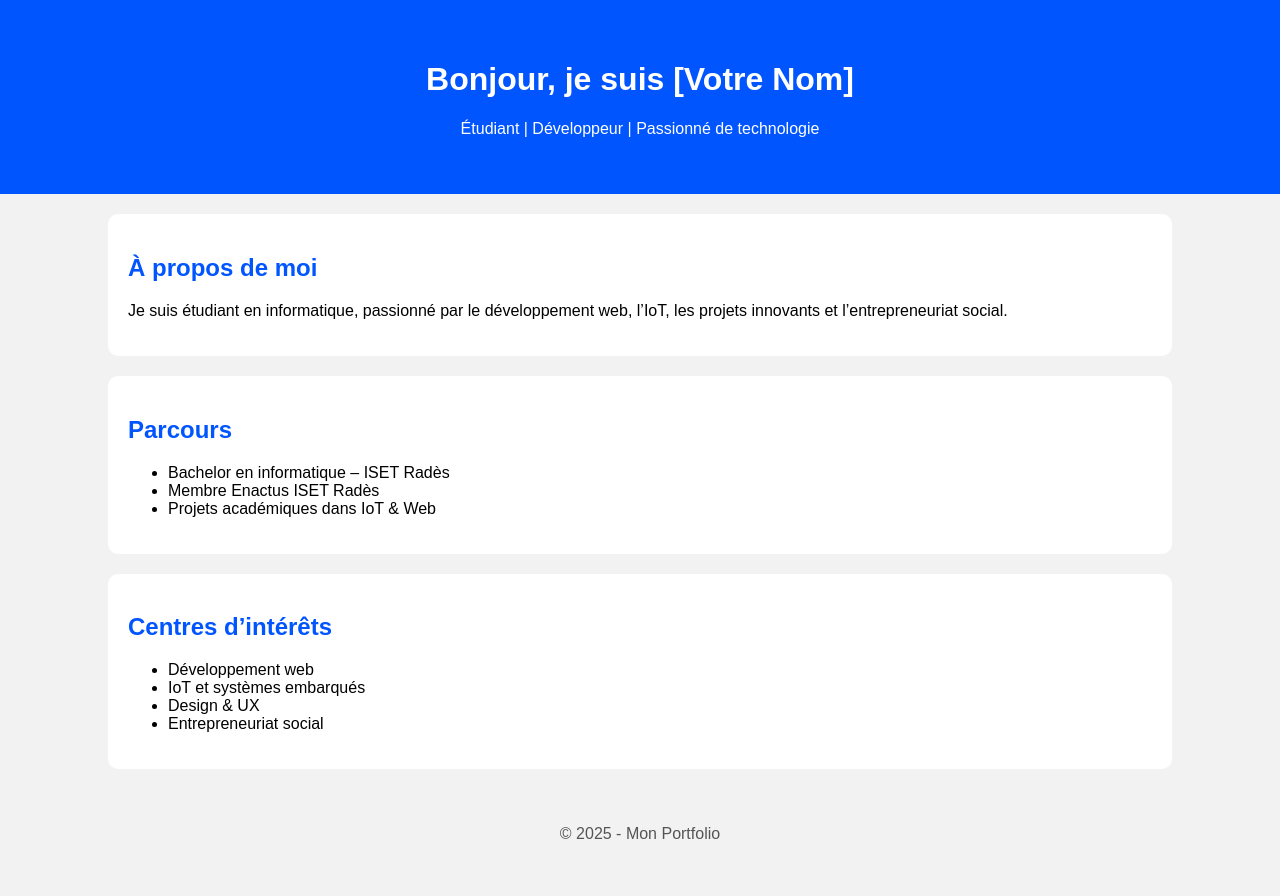
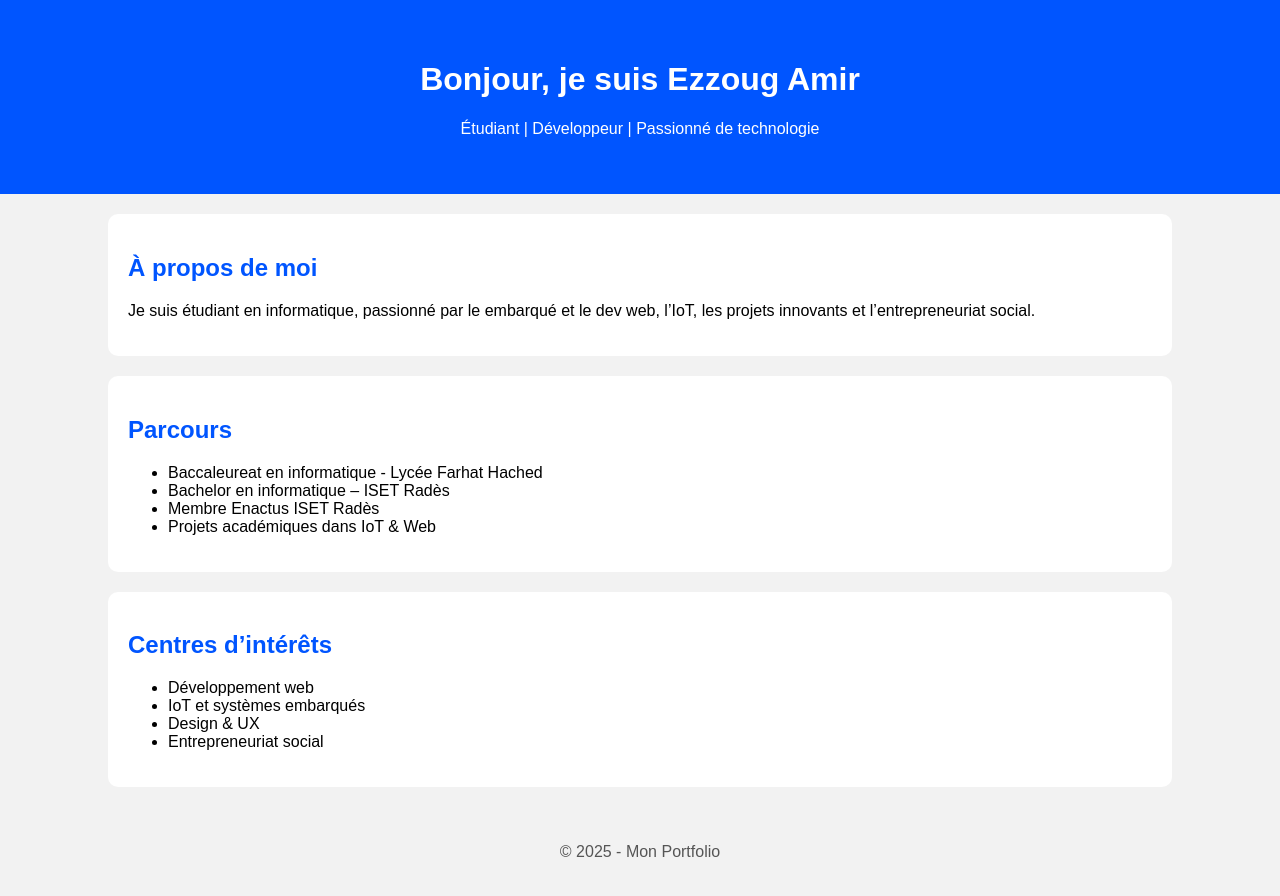
Before and after one commit to ezzougamir/site-web, a plain HTML site: page index.html in a window 1280 px wide. Drawn offline with Linux system fonts and the light colour scheme.

Commit message:
Add files via upload

```diff
--- a/index.html
+++ b/index.html
@@ -9,14 +9,14 @@
 <body>
 
     <header>
-        <h1>Bonjour, je suis [Votre Nom]</h1>
+        <h1>Bonjour, je suis Ezzoug Amir</h1>
         <p>Étudiant | Développeur | Passionné de technologie</p>
     </header>
 
     <section class="bloc">
         <h2>À propos de moi</h2>
         <p>
-            Je suis étudiant en informatique, passionné par le développement web,
+            Je suis étudiant en informatique, passionné par le embarqué et le dev web,
             l’IoT, les projets innovants et l’entrepreneuriat social.
         </p>
     </section>
@@ -24,6 +24,7 @@
     <section class="bloc">
         <h2>Parcours</h2>
         <ul>
+            <li>Baccaleureat en informatique - Lycée Farhat Hached</li>
             <li>Bachelor en informatique – ISET Radès</li>
             <li>Membre Enactus ISET Radès</li>
             <li>Projets académiques dans IoT & Web</li>
```
